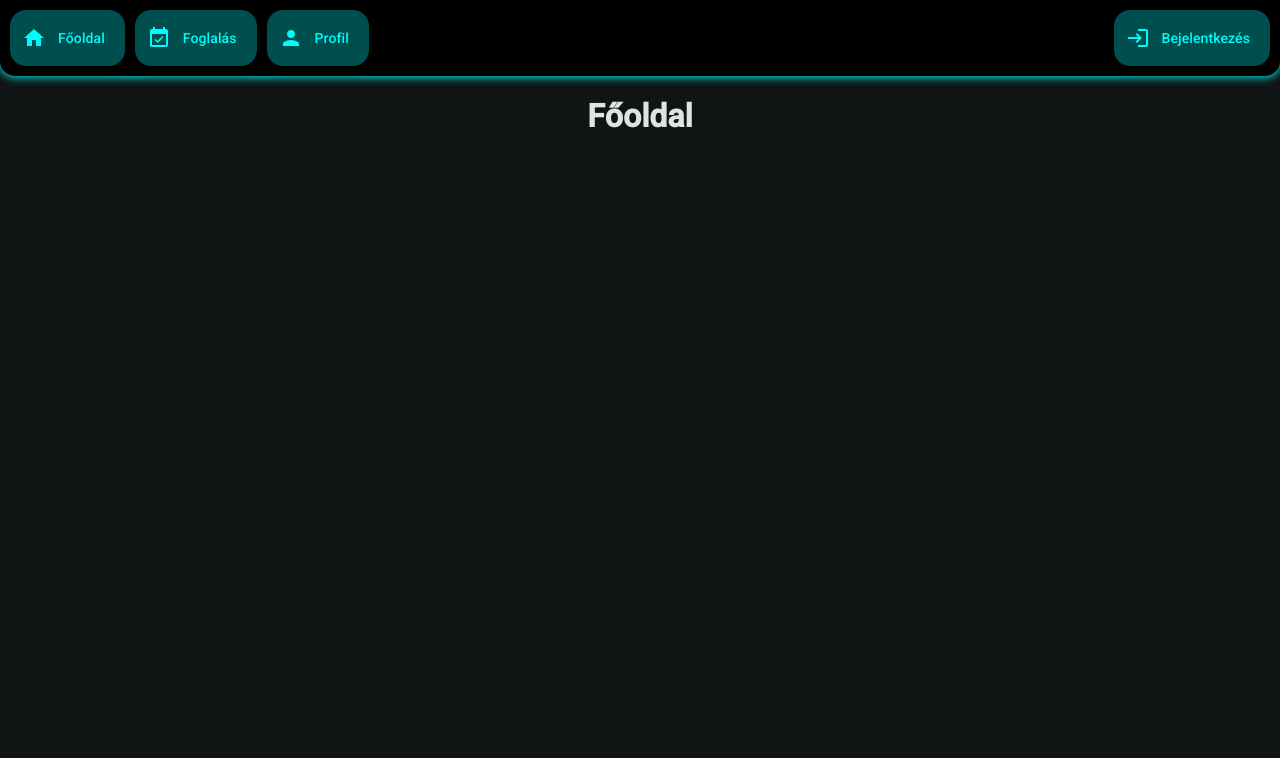
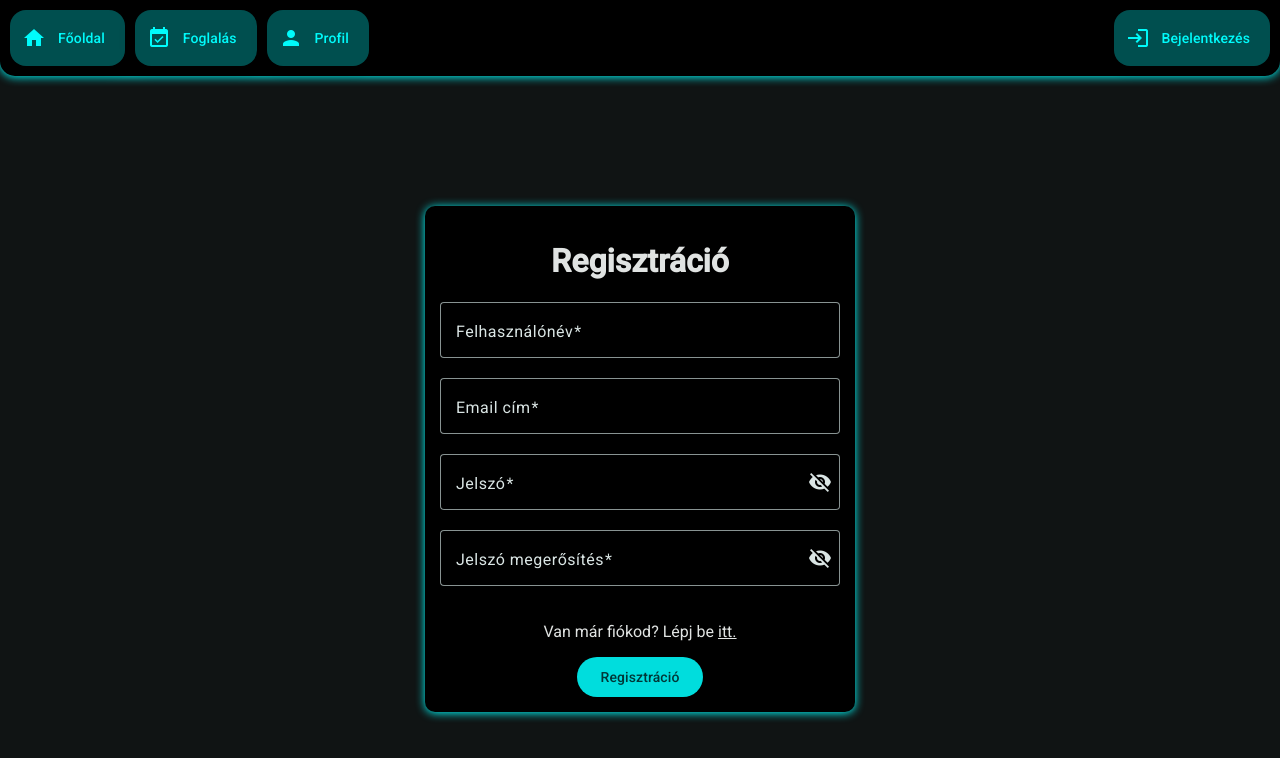
Before and after one commit to Nydani22/BiliardJatekteremFoglalas, an Angular app: page /signup in a window 1280 px wide. Before the commit this address led to /fooldal. Shown: the top 758 px of the page. Built offline with nearby package versions, Linux system fonts and the light colour scheme.

Commit message:
grid alap

```diff
--- a/src/app/app.routes.ts
+++ b/src/app/app.routes.ts
@@ -3,12 +3,14 @@ import { FooldalComponent } from './pages/fooldal/fooldal.component';
 import { FoglalasComponent } from './pages/foglalas/foglalas.component';
 import { LoginComponent } from './pages/login/login.component';
 import { ProfilComponent } from './pages/profil/profil.component';
+import { SignupComponent } from './pages/signup/signup.component';
 
 export const routes: Routes = [
     {path: 'fooldal', component: FooldalComponent},
     {path: 'foglalas', component: FoglalasComponent},
     {path: 'profil', component: ProfilComponent},
     {path: 'login', component: LoginComponent},
+    {path: 'signup', component: SignupComponent},
     {path: '', redirectTo: 'fooldal', pathMatch:"full" },
     {path: '**', redirectTo: 'fooldal', pathMatch:"full" }
 ];
--- a/src/app/pages/foglalas/foglalas.component.html
+++ b/src/app/pages/foglalas/foglalas.component.html
@@ -1,3 +1,9 @@
 <div id="foglalas">
     <h1>Foglalás</h1>
+    <mat-grid-list cols="2" rowHeight="2:1">
+        <mat-grid-tile>1</mat-grid-tile>
+        <mat-grid-tile>2</mat-grid-tile>
+        <mat-grid-tile>3</mat-grid-tile>
+        <mat-grid-tile>4</mat-grid-tile>
+    </mat-grid-list>
 </div>
--- a/src/app/pages/foglalas/foglalas.component.ts
+++ b/src/app/pages/foglalas/foglalas.component.ts
@@ -1,8 +1,8 @@
 import { Component } from '@angular/core';
-
+import {MatGridListModule} from '@angular/material/grid-list';
 @Component({
   selector: 'app-foglalas',
-  imports: [],
+  imports: [MatGridListModule],
   templateUrl: './foglalas.component.html',
   styleUrl: './foglalas.component.scss'
 })
--- a/src/app/pages/fooldal/fooldal.component.html
+++ b/src/app/pages/fooldal/fooldal.component.html
@@ -1,3 +1,9 @@
 <div id="fooldal">
     <h1>Főoldal</h1>
+    <div class="grid">
+        <div class="items">1</div>
+        <div class="items">2</div>
+        <div class="items">3</div>
+        <div class="items">4</div>
+    </div>
 </div>
--- a/src/app/pages/fooldal/fooldal.component.scss
+++ b/src/app/pages/fooldal/fooldal.component.scss
@@ -1,10 +1,16 @@
-#fooldal {
-    /*
-    background: rgb(16,20,20);
-    background: linear-gradient(130deg, rgba(16,20,20,1) 0%, rgba(0,79,64,1) 70%);
-    color: #00fbfb;
-    */
-}
 h1 {
     text-align: center;
 }
+
+.grid {
+    display: grid;
+    width: 100%;
+    box-sizing: border-box;
+    gap: 10px;
+    text-align: center;
+}
+
+.items {
+    width: 500px;
+    height: 500px;
+}
--- a/src/app/pages/fooldal/fooldal.component.ts
+++ b/src/app/pages/fooldal/fooldal.component.ts
@@ -1,8 +1,8 @@
 import { Component } from '@angular/core';
-
+import {MatGridListModule} from '@angular/material/grid-list';
 @Component({
   selector: 'app-fooldal',
-  imports: [],
+  imports: [MatGridListModule],
   templateUrl: './fooldal.component.html',
   styleUrl: './fooldal.component.scss'
 })
--- a/src/app/pages/login/login.component.html
+++ b/src/app/pages/login/login.component.html
@@ -17,7 +17,7 @@
             <div>
                 <mat-form-field appearance="outline">
                     <mat-label>Jelszó</mat-label>
-                    <input matInput [type]="hide() ? 'password' : 'text'" [formControl]="password"/>
+                    <input matInput [type]="hide() ? 'password' : 'text'" [formControl]="password" required/>
                     <button
                     mat-icon-button
                     matSuffix
@@ -35,7 +35,7 @@
                 </div>
             }
             <div>
-                <p>Nincs még fiókom létrehozom <span routerLink="['/signup']" id="register">itt.</span></p>
+                <p>Nincs még fiókom létrehozom <span routerLink='/signup' id="register">itt.</span></p>
             </div>
             <button mat-flat-button type="submit">Bejelentkezés</button>
         </form>
--- a/src/app/pages/login/login.component.ts
+++ b/src/app/pages/login/login.component.ts
@@ -1,12 +1,16 @@
-import { Component, signal } from '@angular/core';
+import { Component, OnInit, signal, inject, NgModule } from '@angular/core';
 import {takeUntilDestroyed} from '@angular/core/rxjs-interop';
 import {FormControl, FormsModule, ReactiveFormsModule, Validators} from '@angular/forms';
 import { MatButtonModule } from '@angular/material/button';
+import {MAT_SNACK_BAR_DEFAULT_OPTIONS, MatSnackBar} from '@angular/material/snack-bar';
 import {MatFormFieldModule} from '@angular/material/form-field';
 import {MatIconModule} from '@angular/material/icon';
 import {MatInputModule} from '@angular/material/input';
 import { RouterLink } from '@angular/router';
 import {merge} from 'rxjs';
+
+
+
 
 @Component({
   selector: 'app-login',
@@ -15,9 +19,19 @@ import {merge} from 'rxjs';
   templateUrl: './login.component.html',
   styleUrl: './login.component.scss'
 })
-export class LoginComponent {
 
 
+
+export class LoginComponent implements OnInit{
+  isLoggedIn:boolean=false;
+
+
+
+  constructor() {
+    merge(this.email.statusChanges, this.email.valueChanges)
+      .pipe(takeUntilDestroyed())
+      .subscribe(() => this.updateErrorMessage());
+  }
 
   hide = signal(true);
   clickEvent(event: MouseEvent) {
@@ -29,10 +43,16 @@ export class LoginComponent {
 
   errorMessage = signal('');
 
-  constructor() {
-    merge(this.email.statusChanges, this.email.valueChanges)
-      .pipe(takeUntilDestroyed())
-      .subscribe(() => this.updateErrorMessage());
+
+  ngOnInit(): void {
+    this.checkLoginStatus();
+  }
+
+  checkLoginStatus(): void {
+    this.isLoggedIn=localStorage.getItem('isLoggedIn')==="true";
+    if (this.isLoggedIn) {
+      window.location.href='/fooldal';
+    }
   }
 
   updateErrorMessage() {
@@ -52,9 +72,10 @@ export class LoginComponent {
     //console.log("belepett");
     if (this.email.value==="test@test.com" && this.password.value === "test") {
       localStorage.setItem("isLoggedIn","true");
-      window.location.href='/fooldal'
+      window.location.href='/fooldal';
     } else {
       this.loginError="Hibás email vagy jelszó!";
     }
+
   }
 }
--- a/src/app/pages/signup/signup.component.html
+++ b/src/app/pages/signup/signup.component.html
@@ -1 +1,69 @@
-<p>signup works!</p>
+<div id="signup">
+    <div id="box">
+        <h1>Regisztráció</h1>
+        <form (ngSubmit)="signup()" id="login_form">
+            <div>
+                <mat-form-field appearance="outline">
+                    <mat-label>Felhasználónév</mat-label>
+                    <input
+                    matInput
+                    [formControl]="username"
+                    type="text"
+                    required
+                    />
+                </mat-form-field>
+            </div>
+            <div>
+                <mat-form-field appearance="outline">
+                    <mat-label>Email cím</mat-label>
+                    <input
+                    matInput
+                    placeholder="pat@example.com"
+                    [formControl]="email"
+                    type="email"
+                    required
+                    />
+                </mat-form-field>
+            </div>
+            <div>
+                <mat-form-field appearance="outline">
+                    <mat-label>Jelszó</mat-label>
+                    <input matInput [type]="hide() ? 'password' : 'text'" [formControl]="password" required/>
+                    <button
+                    mat-icon-button
+                    matSuffix
+                    (click)="clickEvent($event)"
+                    [attr.aria-pressed]="hide()"
+                    type="button"
+                    >
+                    <mat-icon>{{hide() ? 'visibility_off' : 'visibility'}}</mat-icon>
+                    </button>
+                </mat-form-field>
+            </div>
+            <div>
+                <mat-form-field appearance="outline">
+                    <mat-label>Jelszó megerősítés</mat-label>
+                    <input matInput [type]="hide2() ? 'password' : 'text'" [formControl]="password2" required/>
+                    <button
+                    mat-icon-button
+                    matSuffix
+                    (click)="clickEvent2($event)"
+                    [attr.aria-pressed]="hide2()"
+                    type="button"
+                    >
+                    <mat-icon>{{hide2() ? 'visibility_off' : 'visibility'}}</mat-icon>
+                    </button>
+                </mat-form-field>
+            </div>
+            @if (registerError) {
+                <div style="color: red;">
+                    {{ registerError }}
+                </div>
+            }
+            <div>
+                <p>Van már fiókod? Lépj be <span routerLink='/login' id="login">itt.</span></p>
+            </div>
+            <button mat-flat-button type="submit">Regisztráció</button>
+        </form>
+    </div>
+</div>
--- a/src/app/pages/signup/signup.component.scss
+++ b/src/app/pages/signup/signup.component.scss
@@ -0,0 +1,26 @@
+#signup {
+    margin-top: 130px;
+    width: 100%;
+    display: flex;
+    flex-direction: column;
+    align-items: center;
+    justify-content: center;
+    text-align: center;
+}
+
+#login {
+    cursor: pointer;
+    text-decoration: underline;
+}
+
+mat-form-field {
+    width: 100% !important;
+}
+
+#box {
+    padding: 15px;
+    width: 400px;
+    border-radius: 10px;
+    box-shadow: 0px 1px 10px rgb(0, 251, 251);
+    background-color: black;
+}
--- a/src/app/pages/signup/signup.component.ts
+++ b/src/app/pages/signup/signup.component.ts
@@ -1,11 +1,79 @@
-import { Component } from '@angular/core';
+import { Component, OnInit, signal } from '@angular/core';
+import {takeUntilDestroyed} from '@angular/core/rxjs-interop';
+import { FormControl,FormsModule, ReactiveFormsModule, Validators} from '@angular/forms';
+import { MatButtonModule } from '@angular/material/button';
+import { MatFormFieldModule } from '@angular/material/form-field';
+import { MatIconModule } from '@angular/material/icon';
+import { MatInputModule } from '@angular/material/input';
+import { RouterLink } from '@angular/router';
+import { merge } from 'rxjs';
 
 @Component({
   selector: 'app-signup',
-  imports: [],
+  imports: [MatFormFieldModule, MatInputModule, MatButtonModule, MatIconModule, FormsModule, ReactiveFormsModule, RouterLink],
   templateUrl: './signup.component.html',
   styleUrl: './signup.component.scss'
 })
-export class SignupComponent {
+export class SignupComponent implements OnInit {
+  isLoggedIn:boolean=false;
 
+
+
+  constructor() {
+    merge(this.email.statusChanges, this.email.valueChanges)
+      .pipe(takeUntilDestroyed())
+      .subscribe(() => this.updateErrorMessage());
+  }
+
+  hide = signal(true);
+  clickEvent(event: MouseEvent) {
+    this.hide.set(!this.hide());
+    event.stopPropagation();
+  }
+  hide2 = signal(true);
+  clickEvent2(event: MouseEvent) {
+    this.hide2.set(!this.hide2());
+    event.stopPropagation();
+  }
+
+  email = new FormControl('', [Validators.required, Validators.email]);
+
+  errorMessage = signal('');
+
+
+
+  ngOnInit(): void {
+    this.checkLoginStatus();
+  }
+
+  checkLoginStatus(): void {
+    this.isLoggedIn=localStorage.getItem('isLoggedIn')==="true";
+    if (this.isLoggedIn) {
+      window.location.href='/fooldal';
+    }
+  }
+
+  updateErrorMessage() {
+    if (this.email.hasError('required')) {
+      this.errorMessage.set('You must enter a value');
+    } else if (this.email.hasError('email')) {
+      this.errorMessage.set('Not a valid email');
+    } else {
+      this.errorMessage.set('');
+    }
+  }
+
+  username=new FormControl('');
+  password=new FormControl('');
+  password2=new FormControl('');
+  registerError:String="";
+  signup() {
+    //console.log("belepett");
+    if (this.email.value!==null && this.password.value !== null && this.password.value===this.password2.value && this.username.value!==null) {
+      localStorage.setItem("isLoggedIn", "true");
+      window.location.href='/fooldal';
+    } else {
+      this.registerError="Hibás email vagy jelszó!";
+    }
+  }
 }
```
